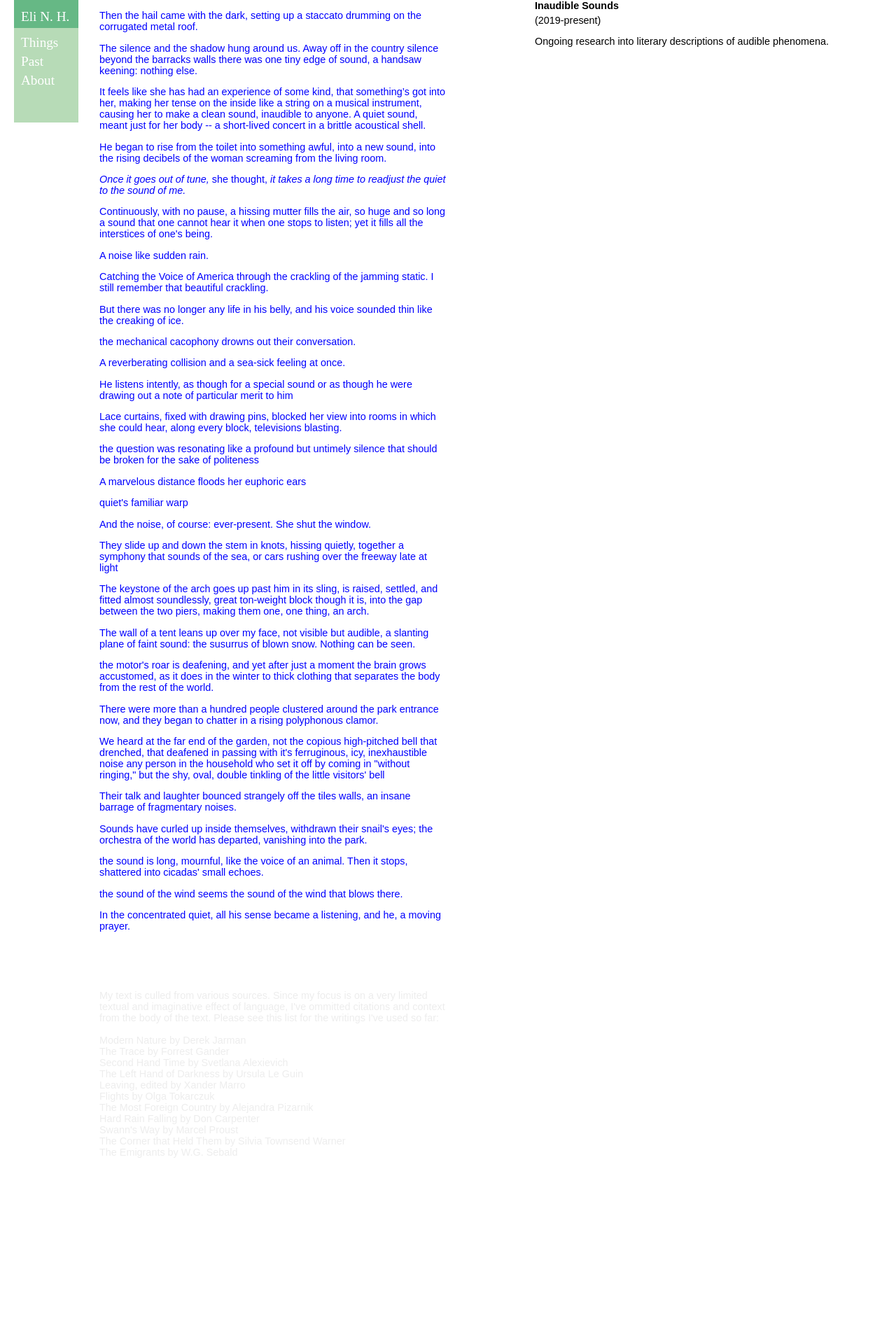
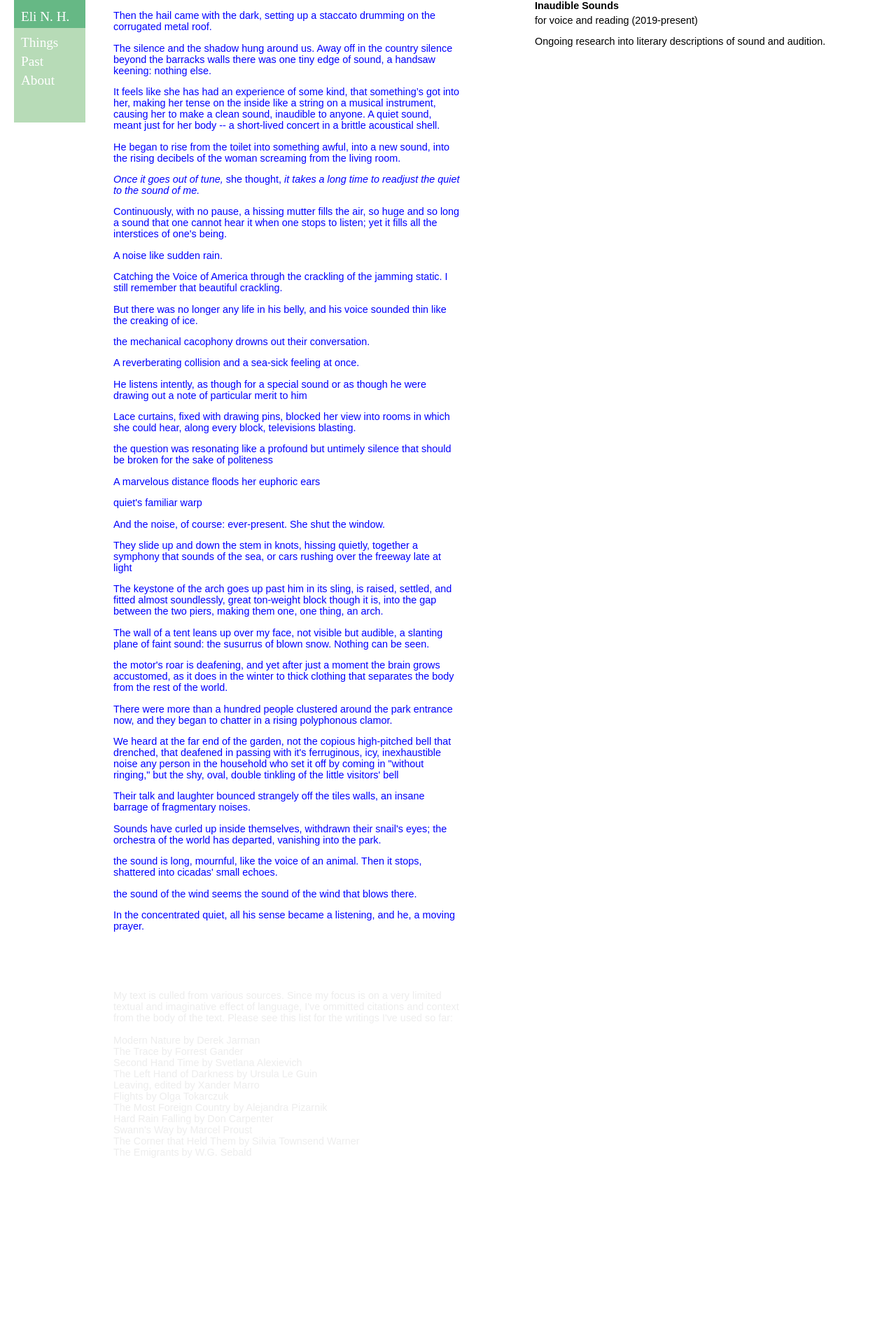
Before and after one commit to giantponyman/studioelinh, a PHP site: the page made by pages/inaudible sounds/inaudible sounds.html in a window 1280 px wide. Shown: the part 20-1920 px from the top of the page at 70% size. Run offline with PHP 8.4, Linux system fonts and the light colour scheme.

Commit message:
adjustments

```diff
--- a/pages/inaudible sounds/inaudible sounds.html
+++ b/pages/inaudible sounds/inaudible sounds.html
@@ -74,9 +74,9 @@
 <div class="flex-pics">
 	<ul class="heading">
 		<li><b>Inaudible Sounds</b></li>
-		<li>(2019-present)</li>
+		<li>for voice and reading (2019-present)</li>
 	</ul>
-		<p>Ongoing research into literary descriptions of audible phenomena.
+		<p>Ongoing research into literary descriptions of sound and audition.
 		</p>
 
 
--- a/style/style.css
+++ b/style/style.css
@@ -77,7 +77,7 @@ p.secrettext {
 }
 .nameposition {
   height: 40px;
-  width: 90px;
+  width: 100px;
   padding-left:2px;
   position: absolute;
   background-color: red;
@@ -104,7 +104,7 @@ nav ul {
    border: none;
     display: inline-block;
     height:125px;
-    width:82px;
+    width:92px;
     padding-top: 50px;
     padding-left:10px;
 float:left;
@@ -137,7 +137,7 @@ clear:left;
   padding-top: 0;
   margin-top: 0;
   padding-bottom: 5px;
-  padding-left:30px
+  padding-left:40px
 ;
 }
 
@@ -155,7 +155,7 @@ clear:left;
   display: flexbox;
   flex-direction:column; ;
   float:left;
-  padding-left:30px;
+  padding-left:40px;
   padding-top: 0px;
 }
 .flex-pics {
```
